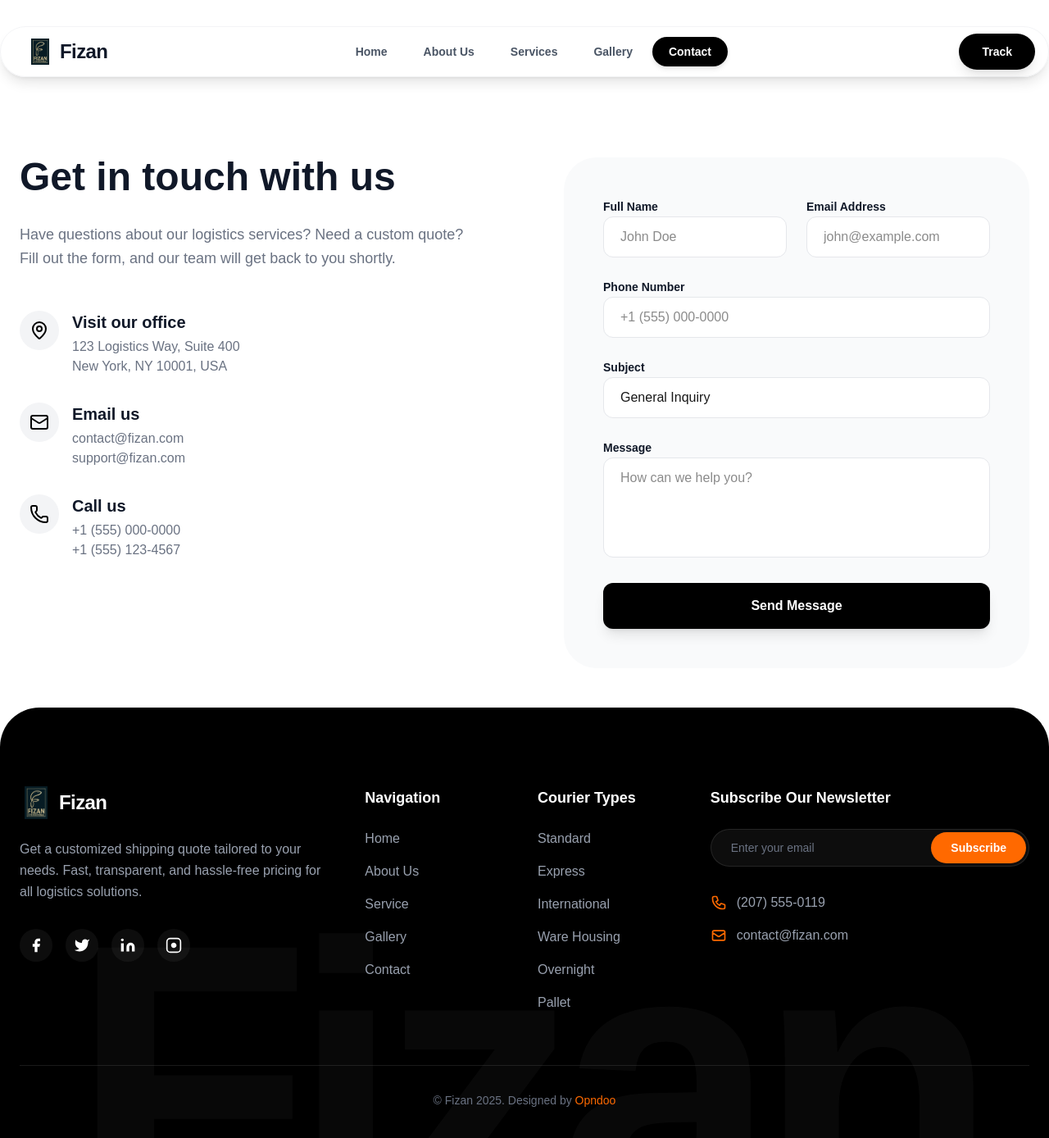
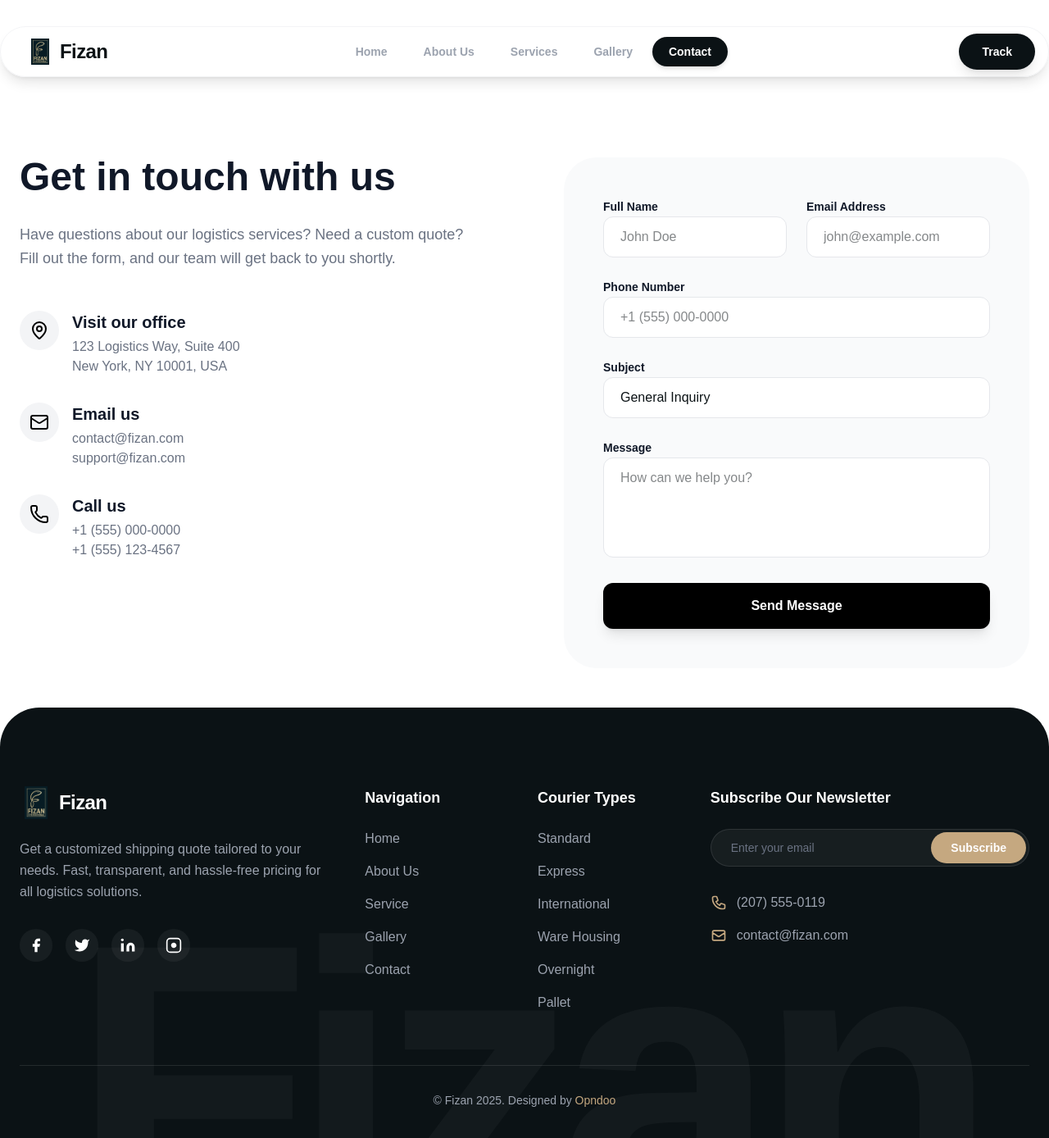
Before and after one commit to Shibilipadalath/logistic-web, a Next.js app: page /contact in a window 1280 px wide. Shown: the top 1388 px of the page at 82% size. Built offline with nearby package versions, Linux system fonts and the light colour scheme; a web font is replaced by a local one.

Commit message:
color theme changed

```diff
--- a/src/app/globals.css
+++ b/src/app/globals.css
@@ -2,12 +2,21 @@
 
 :root {
   --background: #ffffff;
-  --foreground: #171717;
+  --foreground: #0B1215;
+  --brand-black: #0B1215;
+  --brand-beige: #E3D5CA;
+  --brand-gold: #C5A880;
+  --brand-grey: #9CA3AF;
 }
 
 @theme inline {
   --color-background: var(--background);
   --color-foreground: var(--foreground);
+  --color-brand-black: var(--brand-black);
+  --color-brand-beige: var(--brand-beige);
+  --color-brand-gold: var(--brand-gold);
+  --color-brand-grey: var(--brand-grey);
+
   --font-sans: var(--font-outfit);
   --font-serif: var(--font-playfair);
   --font-mono: var(--font-geist-mono);
--- a/src/components/Footer.tsx
+++ b/src/components/Footer.tsx
@@ -3,7 +3,7 @@ import Image from "next/image";
 
 export default function Footer() {
     return (
-        <footer className="bg-black text-white pt-24 pb-12 overflow-hidden relative rounded-t-[3rem] mt-[-3rem]">
+        <footer className="bg-brand-black text-white pt-24 pb-12 overflow-hidden relative rounded-t-[3rem] mt-[-3rem]">
             {/* Background Text Overlay - Subtle and Large */}
             <div className="absolute opacity-[0.03] bottom-0 left-0 w-full select-none pointer-events-none overflow-hidden">
                 <span className="text-[20rem] md:text-[30rem] font-bold whitespace-nowrap leading-none tracking-tighter text-white block text-center translate-y-1/3">
@@ -29,7 +29,7 @@ export default function Footer() {
                             <span className="text-2xl font-bold tracking-tight">Fizan</span>
                         </div>
 
-                        <p className="text-gray-400 leading-relaxed mb-8 max-w-sm">
+                        <p className="text-brand-grey leading-relaxed mb-8 max-w-sm">
                             Get a customized shipping quote tailored to your needs. Fast, transparent,
                             and hassle-free pricing for all logistics solutions.
                         </p>
@@ -42,7 +42,7 @@ export default function Footer() {
                                 { icon: "linkedin", path: "M16 8a6 6 0 016 6v7h-4v-7a2 2 0 00-2-2 2 2 0 00-2 2v7h-4v-7a6 6 0 016-6zM2 9h4v12H2z" },
                                 { icon: "instagram", path: "M16 11.37A4 4 0 1112.63 8 4 4 0 0116 11.37zm1.5-4.87h.01" } // Simplified paths
                             ].map((social, idx) => (
-                                <a key={idx} href="#" className="w-10 h-10 rounded-full bg-white/5 flex items-center justify-center hover:bg-orange-500 transition-colors text-white">
+                                <a key={idx} href="#" className="w-10 h-10 rounded-full bg-white/5 flex items-center justify-center hover:bg-brand-gold transition-colors text-white">
                                     <svg className="w-5 h-5 fill-current" viewBox="0 0 24 24">
                                         <path d={social.path} />
                                         {social.icon === 'linkedin' && <circle cx="4" cy="4" r="2" />}
@@ -59,7 +59,7 @@ export default function Footer() {
                         <ul className="space-y-4">
                             {['Home', 'About Us', 'Service', 'Gallery', 'Contact'].map((item) => (
                                 <li key={item}>
-                                    <a href="#" className="text-gray-400 hover:text-orange-500 transition-colors">{item}</a>
+                                    <a href="#" className="text-brand-grey hover:text-brand-gold transition-colors">{item}</a>
                                 </li>
                             ))}
                         </ul>
@@ -71,7 +71,7 @@ export default function Footer() {
                         <ul className="space-y-4">
                             {['Standard', 'Express', 'International', 'Ware Housing', 'Overnight', 'Pallet'].map((item) => (
                                 <li key={item}>
-                                    <a href="#" className="text-gray-400 hover:text-orange-500 transition-colors">{item}</a>
+                                    <a href="#" className="text-brand-grey hover:text-brand-gold transition-colors">{item}</a>
                                 </li>
                             ))}
                         </ul>
@@ -85,22 +85,22 @@ export default function Footer() {
                             <input
                                 type="email"
                                 placeholder="Enter your email"
-                                className="w-full bg-white/5 border border-white/10 rounded-full px-6 py-3 text-sm focus:outline-none focus:border-orange-500 transition-colors text-white placeholder:text-gray-500"
+                                className="w-full bg-white/5 border border-white/10 rounded-full px-6 py-3 text-sm focus:outline-none focus:border-brand-gold transition-colors text-white placeholder:text-gray-500"
                             />
-                            <button className="absolute right-1 top-1 bottom-1 bg-orange-500 hover:bg-orange-600 px-6 rounded-full text-sm font-bold transition-colors">
+                            <button className="absolute right-1 top-1 bottom-1 bg-brand-gold hover:bg-brand-gold/90 px-6 rounded-full text-sm font-bold transition-colors">
                                 Subscribe
                             </button>
                         </div>
 
                         <div className="space-y-4">
-                            <div className="flex items-center gap-3 text-gray-400">
-                                <svg className="w-5 h-5 text-orange-500" fill="none" stroke="currentColor" viewBox="0 0 24 24">
+                            <div className="flex items-center gap-3 text-brand-grey">
+                                <svg className="w-5 h-5 text-brand-gold" fill="none" stroke="currentColor" viewBox="0 0 24 24">
                                     <path strokeLinecap="round" strokeLinejoin="round" strokeWidth={2} d="M3 5a2 2 0 012-2h3.28a1 1 0 01.948.684l1.498 4.493a1 1 0 01-.502 1.21l-2.257 1.13a11.042 11.042 0 005.516 5.516l1.13-2.257a1 1 0 011.21-.502l4.493 1.498a1 1 0 01.684.949V19a2 2 0 01-2 2h-1C9.716 21 3 14.284 3 6V5z" />
                                 </svg>
                                 <span>(207) 555-0119</span>
                             </div>
-                            <div className="flex items-center gap-3 text-gray-400">
-                                <svg className="w-5 h-5 text-orange-500" fill="none" stroke="currentColor" viewBox="0 0 24 24">
+                            <div className="flex items-center gap-3 text-brand-grey">
+                                <svg className="w-5 h-5 text-brand-gold" fill="none" stroke="currentColor" viewBox="0 0 24 24">
                                     <path strokeLinecap="round" strokeLinejoin="round" strokeWidth={2} d="M3 8l7.89 5.26a2 2 0 002.22 0L21 8M5 19h14a2 2 0 002-2V7a2 2 0 00-2-2H5a2 2 0 00-2 2v10a2 2 0 002 2z" />
                                 </svg>
                                 <span>contact@fizan.com</span>
@@ -111,8 +111,8 @@ export default function Footer() {
                 </div>
 
                 {/* Footer Bottom */}
-                <div className="border-t border-white/10 pt-8 flex flex-col md:flex-row justify-center items-center text-sm text-gray-500">
-                    <p>© Fizan 2025. Designed by <span className="text-orange-500">Opndoo</span></p>
+                <div className="border-t border-white/10 pt-8 flex flex-col md:flex-row justify-center items-center text-sm text-brand-grey">
+                    <p>© Fizan 2025. Designed by <span className="text-brand-gold">Opndoo</span></p>
                 </div>
             </div>
         </footer>
--- a/src/components/Header.tsx
+++ b/src/components/Header.tsx
@@ -28,7 +28,7 @@ export default function Header() {
               className="object-contain"
             />
           </div>
-          <span className="text-2xl font-bold text-gray-900 tracking-tight">
+          <span className="text-2xl font-bold text-brand-black tracking-tight">
             Fizan
           </span>
         </Link>
@@ -42,8 +42,8 @@ export default function Header() {
                 key={item.name}
                 href={item.href}
                 className={`px-5 py-2 rounded-full text-sm font-semibold transition-all duration-200 ${isActive
-                    ? "bg-black text-white shadow-md"
-                    : "text-gray-600 hover:text-black hover:bg-gray-100"
+                    ? "bg-brand-black text-white shadow-md"
+                    : "text-brand-grey hover:text-brand-black hover:bg-brand-beige/20"
                   }`}
               >
                 {item.name}
@@ -53,7 +53,7 @@ export default function Header() {
         </nav>
 
         {/* Action Button */}
-        <button className="bg-black text-white px-7 py-3 rounded-full text-sm font-bold hover:bg-gray-800 transition-transform active:scale-95 cursor-pointer shadow-lg hover:shadow-xl">
+        <button className="bg-brand-black text-white px-7 py-3 rounded-full text-sm font-bold hover:bg-brand-black/90 transition-transform active:scale-95 cursor-pointer shadow-lg hover:shadow-xl">
           Track
         </button>
       </div>
--- a/src/components/Vision.tsx
+++ b/src/components/Vision.tsx
@@ -3,7 +3,7 @@ import Image from "next/image";
 
 export default function Vision() {
     return (
-        <section className="py-24 bg-[#FDF8F4]">
+        <section className="py-24 bg-brand-beige/20">
             <div className="max-w-7xl mx-auto px-6 grid grid-cols-1 lg:grid-cols-2 gap-16 items-center">
                 {/* Left Side: Image */}
                 <div className="relative w-full h-[500px] rounded-[2.5rem] overflow-hidden shadow-2xl">
```
Also changed, not shown: src/components/AllServices.tsx (+9 -9 lines), src/components/Team.tsx (+8 -8 lines).
